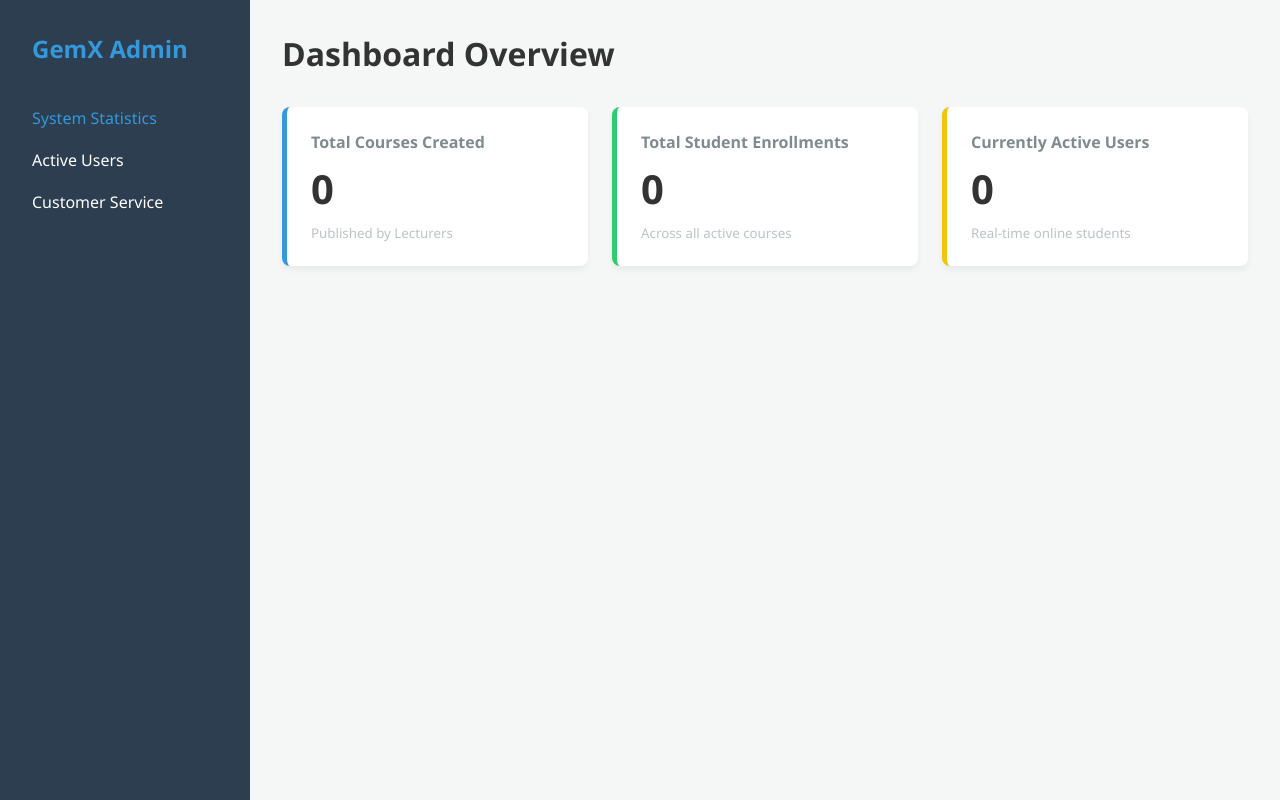
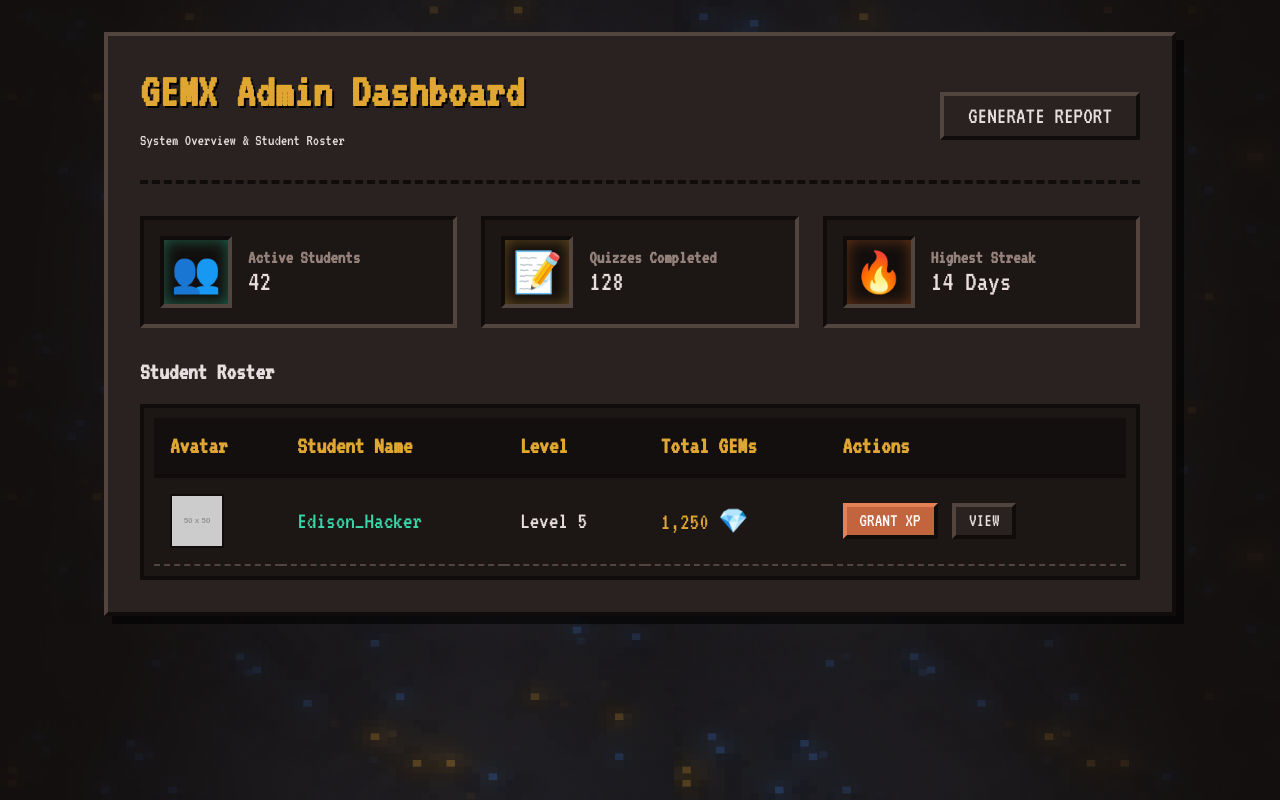
Before and after one commit to icymelon911/G3MX, a website: page admin.html in a window 1280 px wide. Drawn offline with Linux system fonts and the light colour scheme; placeholder pictures from the web are drawn by us.

Commit message:
New Changes

```diff
--- /dev/null
+++ b/admin.css
@@ -0,0 +1,119 @@
+:root {
+  --ck-bg-deep: #120e0d;
+  --ck-panel-bg: #2a2220;
+  --ck-border-light: #52443f;
+  --ck-border-dark: #0f0c0b;
+  --ck-slot-bg: #1c1615;
+  --ck-text-main: #e8dee0;
+  --ck-text-dim: #94817a;
+  --ck-copper: #c2653e;
+  --ck-gold: #dfa632;
+  --ck-crystal-glow: #38d9a9;
+}
+
+body {
+  background-color: var(--ck-bg-deep);
+  background-image: radial-gradient(circle at center, rgba(18, 14, 13, 0.4) 0%, rgba(18, 14, 13, 0.95) 85%), url("assets/core-keeper-bg.png");
+  font-family: "VT323", monospace;
+  color: var(--ck-text-main);
+  display: flex;
+  justify-content: center;
+  padding: 2rem;
+  margin: 0;
+}
+
+.admin-container {
+  background: var(--ck-panel-bg);
+  width: 100%;
+  max-width: 1000px; /* Wider than the profile page for the table */
+  padding: 2rem;
+  border: 4px solid var(--ck-border-dark);
+  border-top-color: var(--ck-border-light);
+  border-left-color: var(--ck-border-light);
+  box-shadow: 8px 8px 0px rgba(0, 0, 0, 0.6);
+}
+
+.admin-header {
+  display: flex;
+  justify-content: space-between;
+  align-items: center;
+  border-bottom: 4px dashed var(--ck-border-dark);
+  padding-bottom: 1rem;
+  margin-bottom: 2rem;
+}
+
+.admin-header h1 {
+  color: var(--ck-gold);
+  font-size: 3rem;
+  margin: 0;
+  text-shadow: 2px 2px 0px #000;
+}
+
+/* --- REUSED STAT CARDS --- */
+.stats-grid { display: grid; grid-template-columns: repeat(3, 1fr); gap: 1.5rem; margin-bottom: 2rem; }
+.stat-card { background: var(--ck-slot-bg); padding: 1rem; border: 4px solid var(--ck-border-dark); border-bottom-color: var(--ck-border-light); border-right-color: var(--ck-border-light); display: flex; align-items: center; gap: 1rem; }
+.stat-icon { font-size: 2.5rem; width: 64px; height: 64px; display: flex; align-items: center; justify-content: center; background: var(--ck-bg-deep); border: 4px solid var(--ck-border-dark); border-bottom-color: var(--ck-border-light); border-right-color: var(--ck-border-light); }
+.stat-info h3 { margin: 0; color: var(--ck-text-dim); }
+.stat-info p { margin: 0; font-size: 1.8rem; color: var(--ck-text-main); }
+
+/* --- THE RETRO TABLE --- */
+.table-wrapper {
+  background: var(--ck-slot-bg);
+  border: 4px solid var(--ck-border-dark);
+  padding: 10px;
+  overflow-x: auto;
+}
+
+.retro-table {
+  width: 100%;
+  border-collapse: collapse;
+  text-align: left;
+  font-size: 1.5rem;
+}
+
+.retro-table th {
+  color: var(--ck-gold);
+  border-bottom: 4px solid var(--ck-border-dark);
+  padding: 1rem;
+  background: rgba(0,0,0,0.3);
+}
+
+.retro-table td {
+  padding: 1rem;
+  border-bottom: 2px dashed var(--ck-border-light);
+  vertical-align: middle;
+}
+
+.retro-table tr:hover {
+  background: rgba(255, 255, 255, 0.05);
+}
+
+.player-name { color: var(--ck-crystal-glow); }
+.player-gems { color: var(--ck-gold); }
+
+/* --- MINI AVATAR IN TABLE --- */
+.mini-avatar-wrapper {
+  width: 50px;
+  height: 50px;
+  position: relative;
+  background: #000;
+  border: 2px solid var(--ck-border-dark);
+}
+.mini-photo { width: 100%; height: 100%; object-fit: cover; }
+
+/* --- BUTTONS --- */
+.action-btn, .sm-btn {
+  background: var(--ck-panel-bg);
+  color: var(--ck-text-main);
+  font-family: "VT323", monospace;
+  border: 4px solid var(--ck-border-dark);
+  border-top-color: var(--ck-border-light);
+  border-left-color: var(--ck-border-light);
+  cursor: pointer;
+  text-transform: uppercase;
+}
+.action-btn { font-size: 1.5rem; padding: 0.5rem 1.5rem; }
+.action-btn:active { border-top-color: var(--ck-border-dark); border-left-color: var(--ck-border-dark); }
+
+.sm-btn { font-size: 1.2rem; padding: 0.3rem 0.8rem; margin-right: 5px; }
+.award-btn { background: var(--ck-copper); color: white; border-top-color: #e58255; border-left-color: #e58255; }
--- a/admin.html
+++ b/admin.html
@@ -4,50 +4,81 @@
 <head>
     <meta charset="UTF-8">
     <meta name="viewport" content="width=device-width, initial-scale=1.0">
-    <title>GemX | Admin Dashboard</title>
-    <link rel="stylesheet" href="style.css">
+    <title>GemX | Guild Master Dashboard</title>
+    <link rel="stylesheet" href="admin.css">
+    <link href="https://fonts.googleapis.com/css2?family=VT323&display=swap" rel="stylesheet">
 </head>
 
 <body>
-    <div class="dashboard-wrapper">
-        <aside class="sidebar">
-            <h2>GemX Admin</h2>
-            <nav>
-                <ul>
-                    <li><a href="#statistics" class="active">System Statistics</a></li>
-                    <li><a href="#users">Active Users</a></li>
-                    <li><a href="#support">Customer Service</a></li>
-                </ul>
-            </nav>
-        </aside>
+    <main class="admin-container">
 
-        <main class="main-content">
-            <header>
-                <h1>Dashboard Overview</h1>
-            </header>
+        <header class="admin-header">
+            <div>
+                <h1>GEMX Admin Dashboard</h1>
+                <p>System Overview & Student Roster</p>
+            </div>
+            <button class="action-btn">Generate Report</button>
+        </header>
 
-            <section id="statistics" class="stats-grid">
-                <article class="stat-card courses-card">
-                    <h3>Total Courses Created</h3>
-                    <p id="total-courses-count">0</p>
-                    <small>Published by Lecturers</small>
-                </article>
+        <div class="stats-grid">
+            <div class="stat-card">
+                <div class="stat-icon" style="box-shadow: inset 0 0 15px rgba(56, 217, 169, 0.4);">👥</div>
+                <div class="stat-info">
+                    <h3>Active Students</h3>
+                    <p id="totalStudents">42</p>
+                </div>
+            </div>
+            <div class="stat-card">
+                <div class="stat-icon" style="box-shadow: inset 0 0 15px rgba(223, 166, 50, 0.4);">📝</div>
+                <div class="stat-info">
+                    <h3>Quizzes Completed</h3>
+                    <p id="totalQuizzes">128</p>
+                </div>
+            </div>
+            <div class="stat-card">
+                <div class="stat-icon" style="box-shadow: inset 0 0 15px rgba(223, 107, 32, 0.4);">🔥</div>
+                <div class="stat-info">
+                    <h3>Highest Streak</h3>
+                    <p id="highestStreak">14 Days</p>
+                </div>
+            </div>
+        </div>
 
-                <article class="stat-card enrollments-card">
-                    <h3>Total Student Enrollments</h3>
-                    <p id="total-enrollments-count">0</p>
-                    <small>Across all active courses</small>
-                </article>
+        <section class="roster-section">
+            <h2>Student Roster</h2>
+            <div class="table-wrapper">
+                <table class="retro-table" id="studentTable">
+                    <thead>
+                        <tr>
+                            <th>Avatar</th>
+                            <th>Student Name</th>
+                            <th>Level</th>
+                            <th>Total GEMs</th>
+                            <th>Actions</th>
+                        </tr>
+                    </thead>
+                    <tbody>
+                        <tr>
+                            <td>
+                                <div class="mini-avatar-wrapper">
+                                    <img class="mini-photo" src="https://placehold.co/50x50/1c1615/94817a?text=IMG"
+                                        alt="User">
+                                </div>
+                            </td>
+                            <td class="player-name">Edison_Hacker</td>
+                            <td class="player-level">Level 5</td>
+                            <td class="player-gems">1,250 💎</td>
+                            <td>
+                                <button class="sm-btn award-btn">Grant XP</button>
+                                <button class="sm-btn view-btn">View</button>
+                            </td>
+                        </tr>
+                    </tbody>
+                </table>
+            </div>
+        </section>
 
-                <article class="stat-card users-card">
-                    <h3>Currently Active Users</h3>
-                    <p id="active-users-count">0</p>
-                    <small>Real-time online students</small>
-                </article>
-            </section>
-        </main>
-    </div>
-    <script src="admin.js"></script>
+    </main>
 </body>
 
 </html>
--- a/package.json
+++ b/package.json
@@ -1,5 +1,5 @@
 {
   "dependencies": {
-    "firebase": "^12.9.0"
+    "firebase": "^12.10.0"
   }
 }
--- a/profile.css
+++ b/profile.css
@@ -1,4 +1,3 @@
-/* --- CORE KEEPER THEME VARIABLES --- */
 :root {
   --ck-bg-deep: #120e0d; /* Deep cave darkness */
   --ck-panel-bg: #2a2220; /* Dirt/Stone background */
@@ -15,37 +14,24 @@
   --ck-crystal-glow: #38d9a9; /* Core / GEM glow */
 }
 
-/* --- GLOBAL STYLES --- */
 body {
-  background-color: var(--ck-bg-deep); /* Fallback color if image fails load */
-
-  /* --- CORE KEEPER BACKGROUND SETUP --- */
-  /* We layer two backgrounds. The top one is a dark gradient to create a 'vignette' effect.
-     The bottom one is your pixel art image. */
+  background-color: var(--ck-bg-deep);
   background-image:
-    /* Layer 1 (Top): Dark radial gradient to focus attention on the center */
     radial-gradient(
       circle at center,
       rgba(18, 14, 13, 0.4) 0%,
       rgba(18, 14, 13, 0.95) 85%
     ),
-    /* Layer 2 (Bottom): Your seamless pixel art texture. REPLACE 'core-keeper-bg.png' with your file name! */
     url("assets/core-keeper-bg.png");
-
-  /* This makes a small texture tile repeatedly across the screen */
   background-repeat: repeat;
-
-  /* Keeps pixel art crisp */
   image-rendering: pixelated;
-  /* ------------------------------------ */
-
   font-family: "VT323", monospace;
   color: var(--ck-text-main);
   display: flex;
   justify-content: center;
-  align-items: flex-start; /* Aligns panel to top in case of scrolling */
+  align-items: flex-start;
   padding: 2rem;
-  min-height: 100vh; /* Ensures background covers the whole screen height */
+  min-height: 100vh;
 }
 
 /* --- MAIN PANEL (Like a Crafting Station) --- */
@@ -144,6 +130,10 @@ h4 {
 }
 .tab-content.active {
   display: block;
+}
+
+.tab-content.active h2 {
+  font-size: 40px;
 }
 
 /* --- PROGRESS BAR (Health/Mana Bar style) --- */
@@ -455,3 +445,23 @@ h4 {
 .toast.hidden {
   display: none;
 }
+
+/* --- CUSTOMIZER LAYOUT FIX --- */
+.customizer-left {
+  display: flex;
+  flex-direction: column;
+  align-items: center; /* Centers the upload buttons directly under the box */
+}
+
+/* --- 2D PAPER DOLL LAYERS --- */
+.paper-layer {
+  position: absolute;
+  top: 0;
+  left: 0;
+  width: 100%;
+  height: 100%;
+
+  /* Critical: Keeps the transparent PNGs crisp, not blurry */
+  image-rendering: pixelated;
+  object-fit: contain;
+}
--- a/style.css
+++ /dev/null
@@ -1,112 +0,0 @@
-/* Base Reset & Variables */
-:root {
-  --primary-bg: #f4f7f6;
-  --sidebar-bg: #2c3e50;
-  --card-bg: #ffffff;
-  --text-main: #333333;
-  --accent: #3498db;
-}
-
-* {
-  margin: 0;
-  padding: 0;
-  box-sizing: border-box;
-  font-family: "Segoe UI", Tahoma, Geneva, Verdana, sans-serif;
-}
-
-body {
-  background-color: var(--primary-bg);
-  color: var(--text-main);
-}
-
-/* Dashboard Layout using CSS Grid */
-.dashboard-wrapper {
-  display: grid;
-  grid-template-columns: 250px 1fr;
-  min-height: 100vh;
-}
-
-/* Sidebar Styling */
-.sidebar {
-  background-color: var(--sidebar-bg);
-  color: white;
-  padding: 2rem;
-}
-
-.sidebar h2 {
-  margin-bottom: 2rem;
-  color: var(--accent);
-}
-
-.sidebar ul {
-  list-style: none;
-}
-
-.sidebar ul li a {
-  color: white;
-  text-decoration: none;
-  display: block;
-  padding: 10px 0;
-  transition: color 0.3s;
-}
-
-.sidebar ul li a:hover,
-.sidebar ul li a.active {
-  color: var(--accent);
-}
-
-/* Main Content & Cards */
-.main-content {
-  padding: 2rem;
-}
-
-header {
-  display: flex;
-  justify-content: space-between;
-  align-items: center;
-  margin-bottom: 2rem;
-}
-.stats-grid {
-  display: grid;
-  grid-template-columns: repeat(auto-fit, minmax(250px, 1fr));
-  gap: 1.5rem;
-  margin-top: 1rem;
-}
-
-.stat-card {
-  background-color: var(--card-bg);
-  padding: 1.5rem;
-  border-radius: 8px;
-  box-shadow: 0 4px 6px rgba(0, 0, 0, 0.05);
-  display: flex;
-  flex-direction: column;
-  justify-content: center;
-}
-
-.stat-card h3 {
-  font-size: 1rem;
-  color: #7f8c8d;
-  margin-bottom: 0.5rem;
-}
-
-.stat-card p {
-  font-size: 2.5rem;
-  font-weight: bold;
-  color: var(--text-main);
-}
-
-.stat-card small {
-  color: #bdc3c7;
-  margin-top: 0.5rem;
-}
-
-/* Accent Borders for visual hierarchy */
-.courses-card {
-  border-left: 5px solid #3498db;
-} /* Blue */
-.enrollments-card {
-  border-left: 5px solid #2ecc71;
-} /* Green */
-.users-card {
-  border-left: 5px solid #f1c40f;
-} /* Yellow */
```
Also changed, not shown: profile.html (+23 -54 lines), profile.js (+111 -41 lines), assets/frame_crystal_blue.png (added), assets/frame_crystal_magic.png (added), assets/frame_stone.png (added), 2 other files.
